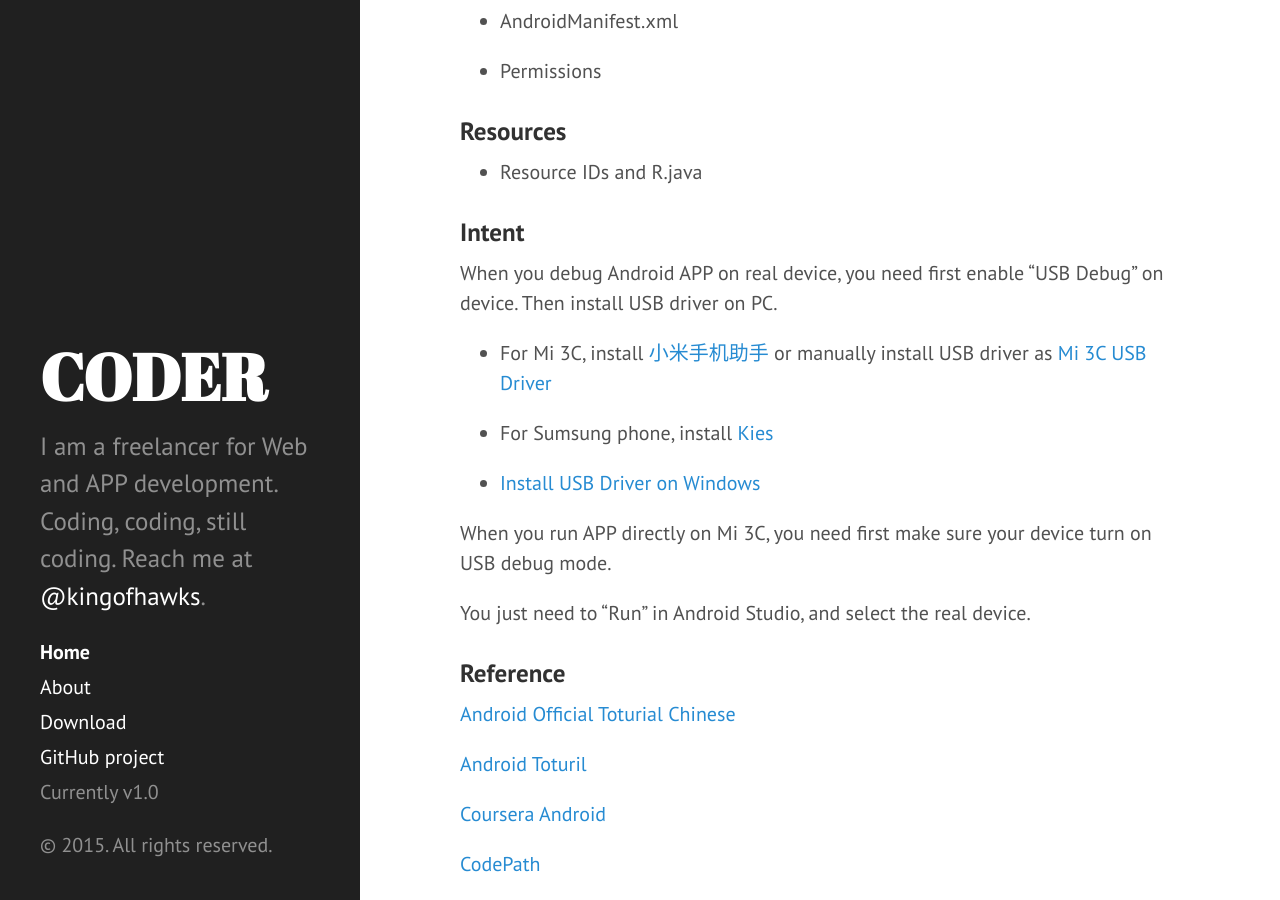
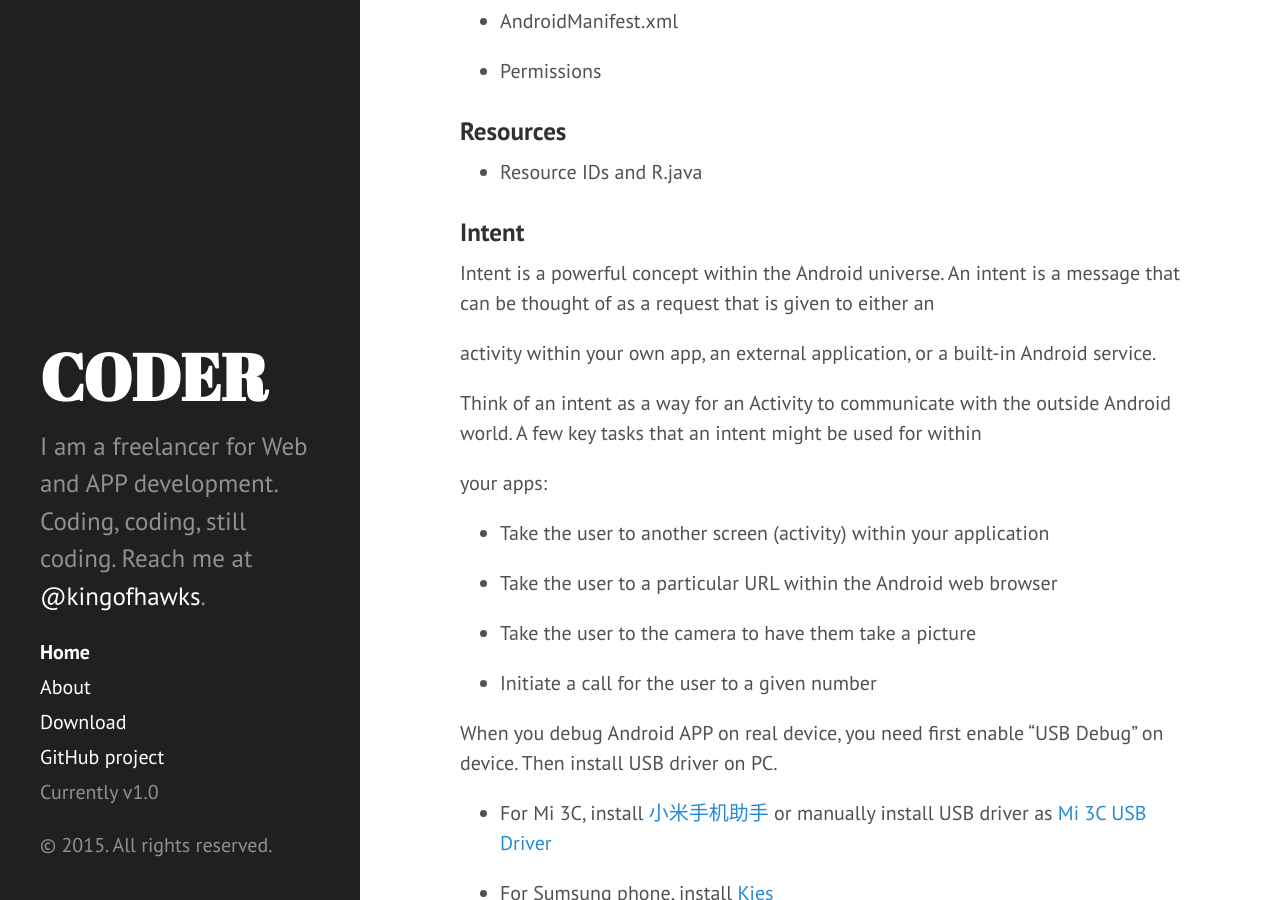
Before and after one commit to kingofhawks/kingofhawks.github.io, a Jekyll site: the page built from index.html, in a window 1280 px wide and 900 px high, scrolled down 937 px. Built offline with Jekyll 4.4.1, drawn with Linux system fonts in a browser that asks for light colours; Markdown is read by kramdown in place of the engine named in the settings; the list of posts is cut into pages by our own code.

Commit message:
update android intent

```diff
--- a/_posts/2015-09-06-Android Development Resources.md
+++ b/_posts/2015-09-06-Android Development Resources.md
@@ -44,6 +44,22 @@
 
 ### Intent
 
+Intent is a powerful concept within the Android universe. An intent is a message that can be thought of as a request that is given to either an
+
+activity within your own app, an external application, or a built-in Android service.
+
+Think of an intent as a way for an Activity to communicate with the outside Android world. A few key tasks that an intent might be used for within
+
+your apps:
+
+* Take the user to another screen (activity) within your application
+
+* Take the user to a particular URL within the Android web browser
+
+* Take the user to the camera to have them take a picture
+
+* Initiate a call for the user to a given number
+
 
 
 When you debug Android APP on real device, you need first enable "USB Debug" on device. Then install USB driver on PC.
```
